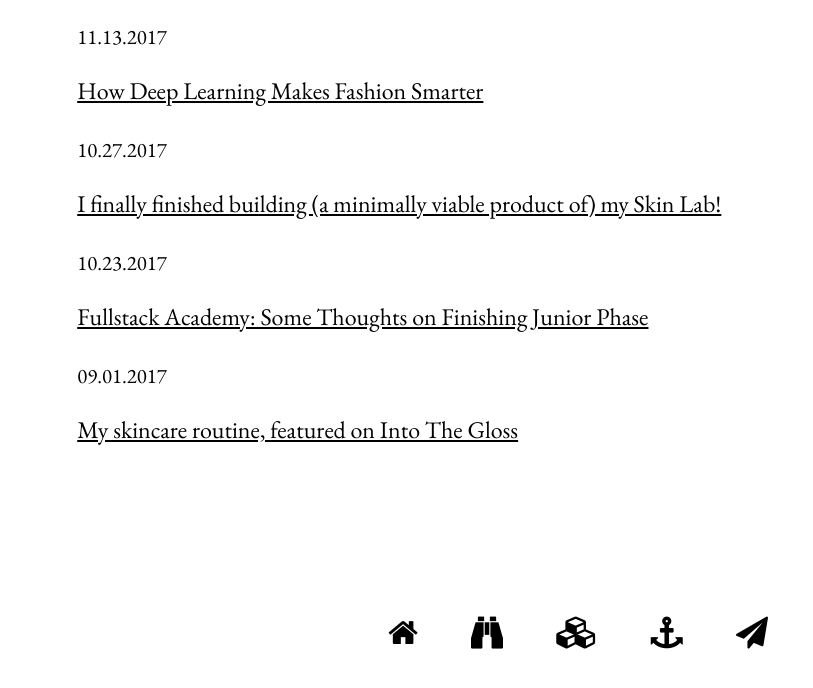
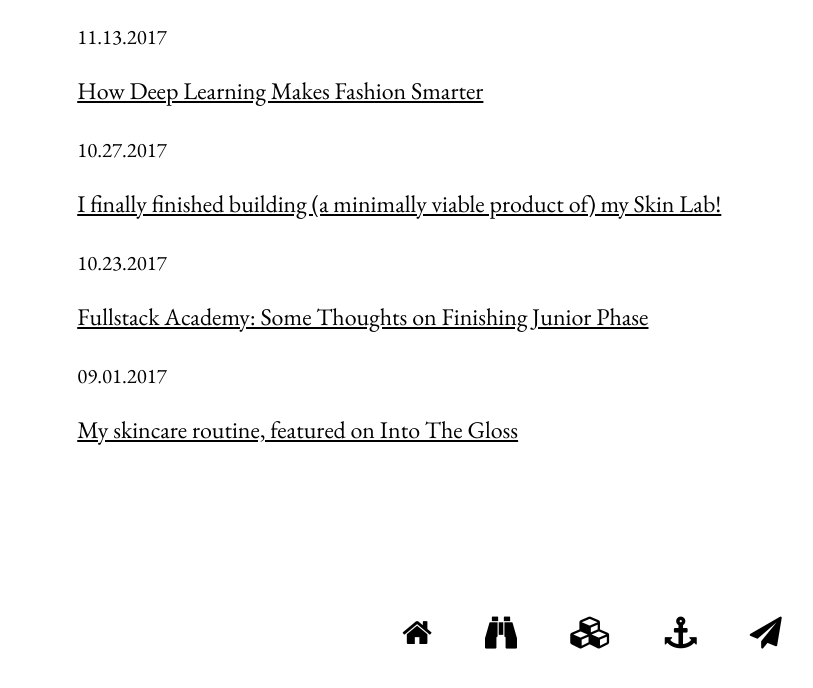
Before and after one commit to allison-vb/allisonzhao.com, a plain HTML site: page blog/index.html in a window 1280 px wide. Shown: the part 138-826 px from the top of the page, without its empty margins (43-856 px from the left). Drawn offline with nearby package versions, Linux system fonts and the light colour scheme; a web font is replaced by a local one.

Commit message:
minor style edits

```diff
--- a/style.css
+++ b/style.css
@@ -127,9 +127,9 @@ a {
 
 .navbar-inpage{
     text-decoration: none;
+    text-align: center;
     color: black;
     padding-top: 8em;
-    margin-left: 30%;
 }
 
 .navbar-homepage li,
```
